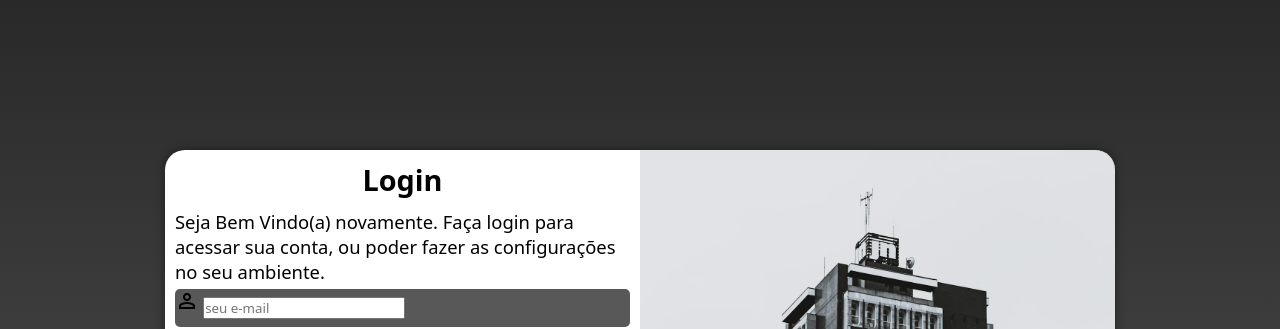
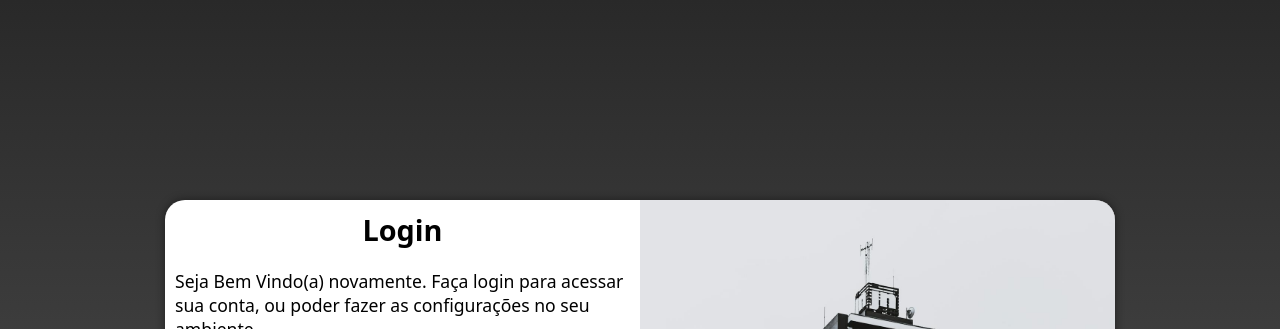
Before and after one commit to brusife/projeto-login, a plain HTML site: page index.html in a window 1280 px wide. Shown: the top 329 px of the page. Drawn offline with nearby package versions, Linux system fonts and the light colour scheme.

Commit message:
finalizei tela login

```diff
--- a/estilos/media-query.css
+++ b/estilos/media-query.css
@@ -7,6 +7,7 @@
 
     section#login {
         width: 75vw;
+        height: 300px;
     }
 
     section#login > div#imagem {
@@ -20,6 +21,11 @@
         width: 60%;
     }
 
+    div#formulario > p {
+        margin: 15px 0px;
+    }
+
+
 }
 
 @media screen and (min-width: 992px) {
@@ -30,6 +36,7 @@
 
     section#login {
         width: 950px;
+        height: 400px;
     }
 
     section#login > div#imagem {
@@ -44,7 +51,8 @@
     }
 
     div#formulario > p {
-        font-size: 1.15em;
+        font-size: 1.1em;
+        margin: 20px 0px;
     }
 
     div#formulario > h1 {
--- a/estilos/styles.css
+++ b/estilos/styles.css
@@ -29,7 +29,6 @@ section#login {
     position: absolute;
     top: 50%;
     left: 50%;
-    transform: translate(-50%, -50%);
     overflow: hidden;
     box-shadow: 0px 0px 10px rgba(0, 0, 0, 0.450);
 
@@ -39,6 +38,7 @@ section#login {
     height: 500px;
     border-radius: 20px;
 
+    transform: translate(-50%, -50%);
     transition: width .3s, height .3s;
     transition-timing-function: ease;
 }
@@ -69,10 +69,11 @@ div#formulario > p {
 
 form > div.campo {
     background-color: #585858;
+    border: 2px solid #585858;
     display: block;
     width: 100%;
     height: 38px;
-    border-radius: 5px;
+    border-radius: 8px;
     margin: 5px 0px;
 }
 
@@ -80,9 +81,26 @@ div.campo > label {
     display: none;
 }
 
-div.campo > i {
+div.campo > span {
     color: white;
-    background-color: black;
+    font-size: 2em;
+    width: 40px;
+    padding: 5px;
+}
+
+div.campo > input {
+    background-color: rgb(224, 224, 224);
+    font-size: 1em;
+    width: calc(100% - 45px);
+    height: 100%;
+    border: 0px;
+    border-radius: 8px;
+    padding: 4px;
+    transform: translateY(-14px);
+}
+
+div.campo > input:focus-within {
+    background-color: white;
 }
 
 form > input[type=submit] {
```
